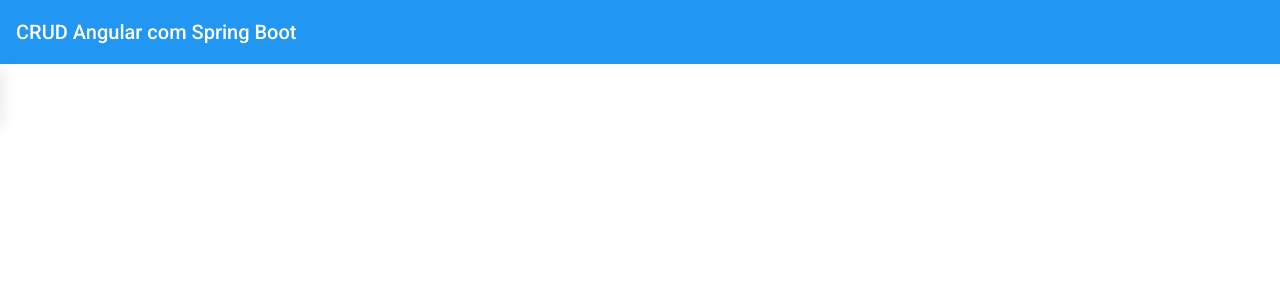
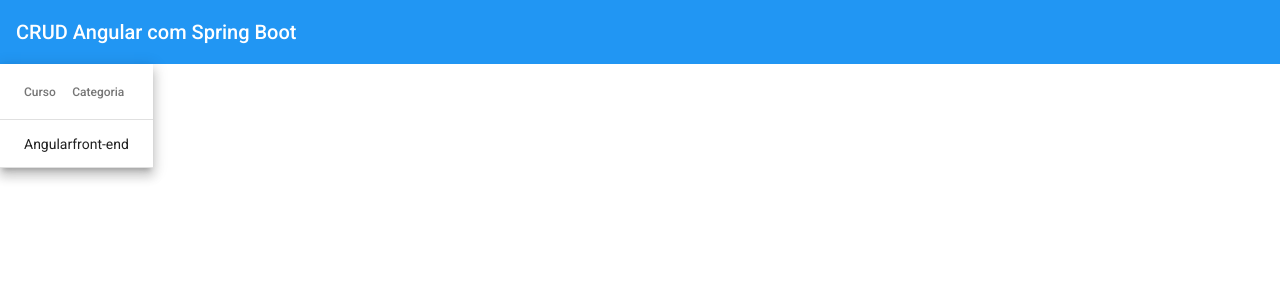
Before and after one commit to wellfernandes/crud-angular-spring, an Angular app in the folder crud-angular/: page /courses in a window 1280 px wide. Shown: the top 300 px of the page. Built offline with nearby package versions, Linux system fonts and the light colour scheme.

Commit message:
mock courses created to load the table

```diff
--- a/crud-angular/src/app/courses/courses/courses.component.ts
+++ b/crud-angular/src/app/courses/courses/courses.component.ts
@@ -1,3 +1,4 @@
+import { Course } from './../model/course';
 import { Component, OnInit } from '@angular/core';
 
 @Component({
@@ -7,6 +8,11 @@ import { Component, OnInit } from '@angular/core';
 })
 export class CoursesComponent implements OnInit {
 
+  courses: Course[] = [
+    {_id: '1', name: 'Angular', category: 'front-end'}
+  ];
+  displayedColumns = ['name', 'category'];
+
   constructor() { }
 
   ngOnInit(): void {
```
